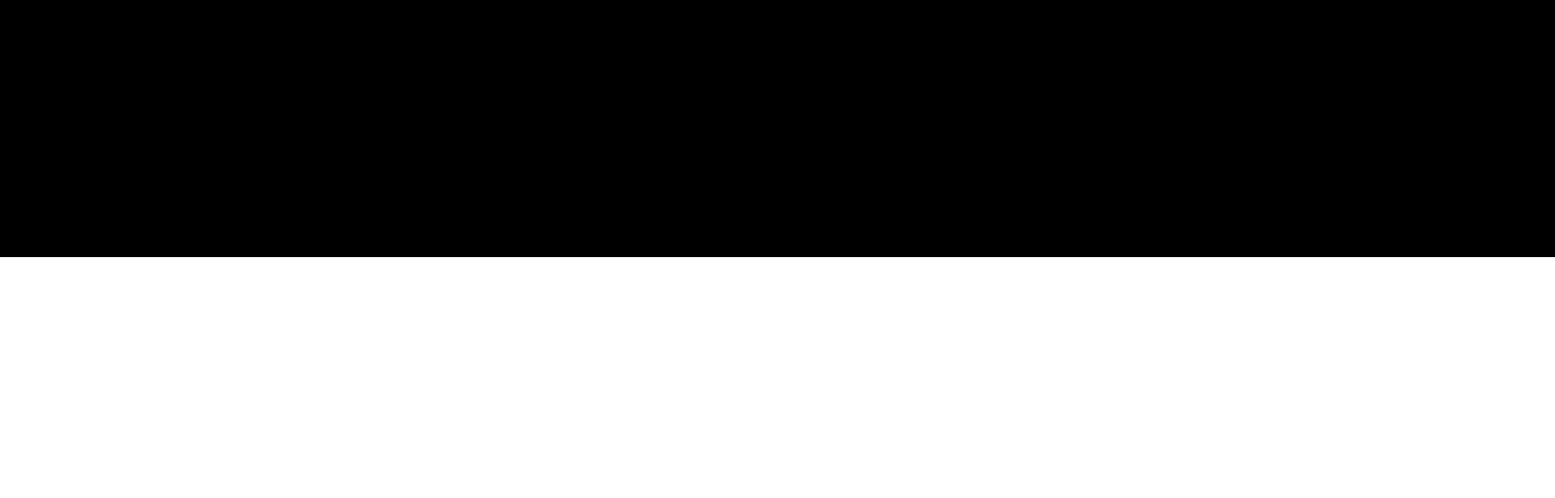
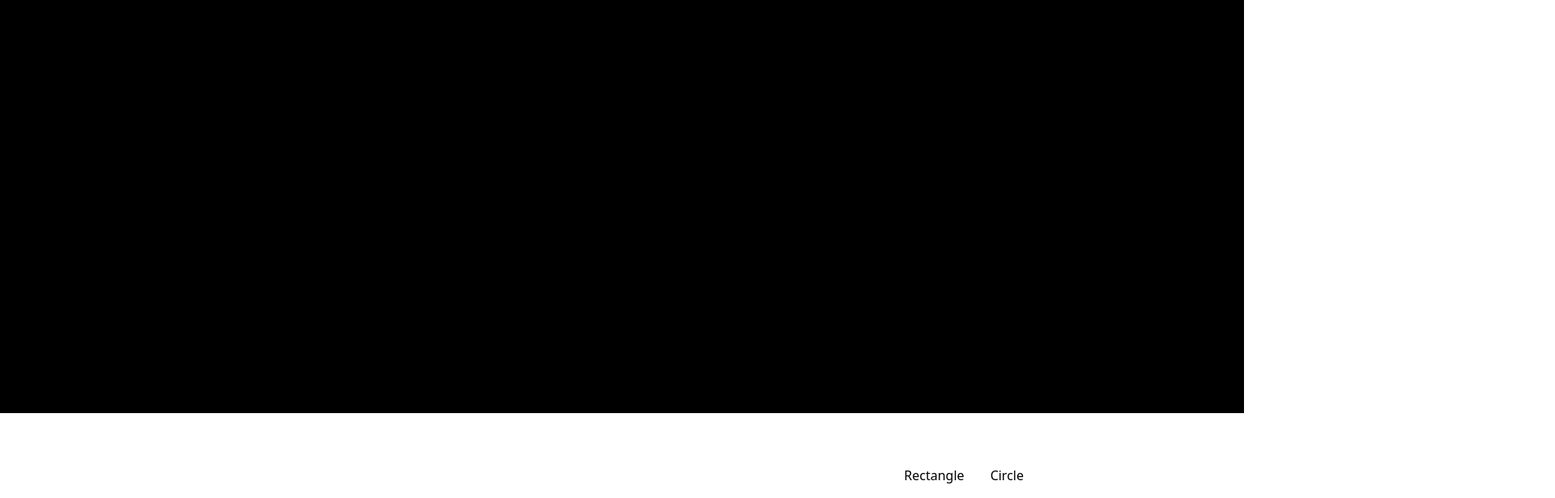
Before and after one commit to Lalithsha/Draw-it-app, a Next.js app in the folder apps/excelidraw-frontend/: page /canvas/1 in a window 1280 px wide. Shown: the part 184-800 px from the top of the page at 81% size, 1920 px wide, since content can reach past the window. Built offline with nearby package versions, Linux system fonts and the light colour scheme.

Commit message:
Added drawing multiple rectangles & structured draw logic

```diff
--- /dev/null
+++ b/apps/excelidraw-frontend/config.ts
@@ -0,0 +1 @@
+export const BACKEND_URL = "http://localhost:3001";
--- a/apps/excelidraw-frontend/draw/index.ts
+++ b/apps/excelidraw-frontend/draw/index.ts
@@ -1,6 +1,22 @@
+type Shape = {
+    type:"rect";
+    x:number;
+    y:number;
+    width:number;
+    height:number;
+} | {
+    type:"circle";
+    centerX:number;
+    centerY:number;
+    radius:number;
+}
+
+
 export default function initDraw(canvas: HTMLCanvasElement){
 
     const ctx = canvas.getContext("2d");
+
+    let existingShape: Shape[] =[];
 
     if (!ctx) {
         return;
@@ -23,17 +39,45 @@ export default function initDraw(canvas: HTMLCanvasElement){
         clicked = false;
         console.log("Mouse up", e.clientX);
         console.log("Mouse up", e.clientY);
+        const width = e.clientX-startX;
+        const height = e.clientY-startY;
+        existingShape.push({
+            type:"rect",
+            x:startX,
+            y:startY,
+            width,
+            height
+        })
+
+
     });
 
     canvas.addEventListener("mousemove", (e) => {
         if (clicked) {
         const width = e.clientX - startX;
         const height = e.clientY - startY;
-        ctx.clearRect(0, 0, canvas.width, canvas.height);
-        ctx.fillStyle = "rgba(0, 0, 0)";
-        ctx.fillRect(0, 0, canvas.width, canvas.height);
+        clearCanvas(existingShape, canvas);
         ctx.strokeStyle = "rgba(255, 255, 255)";
         ctx.strokeRect(startX, startY, width, height);
         }
     });
 }
+
+function clearCanvas(existingShape:Shape[], canvas: HTMLCanvasElement){
+
+    const ctx = canvas.getContext("2d");
+    if(!ctx){
+        return null;
+    }
+    ctx.clearRect(0, 0, canvas.width, canvas.height);
+    ctx.fillStyle = "rgba(0, 0, 0)";
+    ctx.fillRect(0, 0, canvas.width, canvas.height);
+
+    existingShape.map((shape)=>{
+        if(shape.type==='rect'){
+            ctx.strokeStyle = "rgba(255, 255, 255)";
+            ctx.strokeRect(shape.x, shape.y, shape.width, shape.height);
+        }
+    })
+
+}
--- a/apps/excelidraw-frontend/src/app/canvas/[roomId]/page.tsx
+++ b/apps/excelidraw-frontend/src/app/canvas/[roomId]/page.tsx
@@ -9,16 +9,30 @@ export default function Canvas() {
     if (canvasRef.current) {
       initDraw(canvasRef.current);
     }
+
+    // return () => {
+    //   canvas.removeEventListener("mousedown", handleMouseDown);
+    //   canvas.removeEventListener("mouseup", handleMouseUp);
+    //   canvas.removeEventListener("mousemove", handleMouseMove);
+    // };
   }, [canvasRef]);
 
   return (
     <div>
       <canvas
         ref={canvasRef}
-        width={2000}
-        height={500}
+        width={1534}
+        height={693}
         style={{ border: "1px solid black" }}
       ></canvas>
+      <div className="absolute bottom-0 right-0">
+        <button className="bg-white text-black m-2 p-2 rounded-md">
+          Rectangle
+        </button>
+        <button className="bg-white text-black m-2 p-2 rounded-md">
+          Circle
+        </button>
+      </div>
     </div>
   );
 }
```
